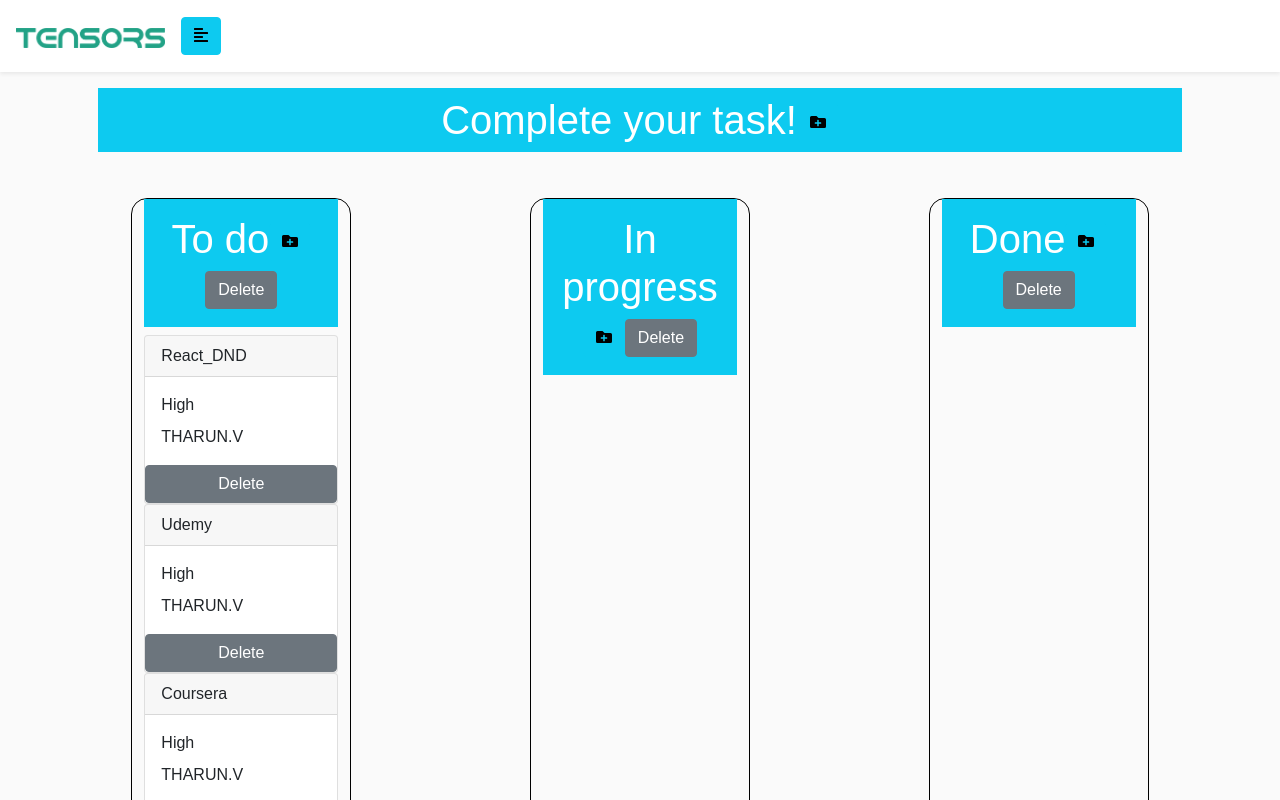
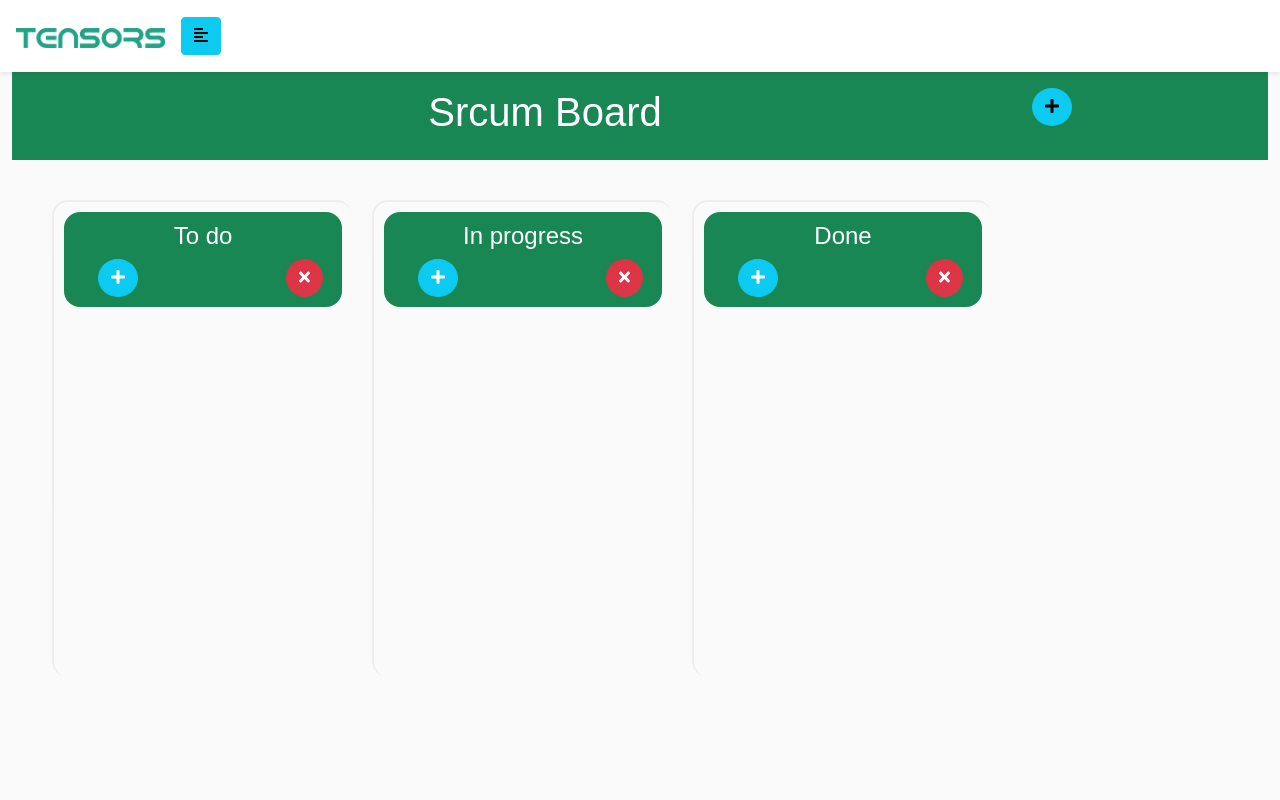
Before and after one commit to tensorsiitm/tensors_dashboard, a React (Create React App) app: page /webops in a window 1280 px wide. Shown: the top 800 px of the page. Built offline with nearby package versions, Linux system fonts and the light colour scheme.

Commit message:
SCRUM_BOARD4

```diff
--- a/src/components/scrumBoard/board/Column.css
+++ b/src/components/scrumBoard/board/Column.css
@@ -1,7 +1,23 @@
 .div2 {
-  width: 220px;
+  min-width: 300px !important;
   display: flex;
   flex-direction: column;
-  border: 1px solid black;
   border-radius: 16px;
+  padding: 10px;
+  border-left: 2px solid rgba(0, 0, 0, 0.05);
+  border-top: 2px solid rgba(0, 0, 0, 0.05);
+  margin: 10px;
 }
+.header_ {
+  padding: 10px;
+  border-radius: 16px;
+  margin-bottom: 10px;
+}
+.div3 {
+  display: flex;
+  flex-direction: column;
+  flex: 0 0 350px;
+  overflow-y: auto;
+  height: 100%;
+  padding: 0 15px;
+}
--- a/src/components/scrumBoard/board/Column.js
+++ b/src/components/scrumBoard/board/Column.js
@@ -1,19 +1,34 @@
 import React from "react";
 import { Component } from "react";
+import {
+  Modal,
+  ModalBody,
+  ModalHeader,
+  Form,
+  FormGroup,
+  Col,
+  Button,
+} from "reactstrap";
 import Task from "../card/Task";
 import "./Column.css";
 import { Droppable } from "react-beautiful-dnd";
 import { FontAwesomeIcon } from "@fortawesome/react-fontawesome";
-import { faFolderPlus } from "@fortawesome/free-solid-svg-icons";
+import { faPlus, faTimes } from "@fortawesome/free-solid-svg-icons";
 import Modal_Form from "../modal_form";
-import { Button } from "reactstrap";
 class Column extends Component {
   constructor(props) {
     super(props);
-    this.state = { isOpen: false };
+    this.state = { isOpen: false, isModalOpen: false };
   }
+  handleSubmit = (e) => {
+    e.preventDefault();
+    this.handleModalClick();
+  };
   handleClick = () => {
     this.setState({ isOpen: !this.state.isOpen });
+  };
+  handleModalClick = () => {
+    this.setState({ isModalOpen: !this.state.isModalOpen });
   };
   handleState = (newTask) => {
     newTask.columnId = this.props.column.id;
@@ -23,23 +38,36 @@ class Column extends Component {
   render() {
     return (
       <>
-        <div className="container div2">
-          <h1 className="text-center bg-info text-white p-3">
-            {this.props.column.title}
-            <button className="btn btn-info">
-              <FontAwesomeIcon icon={faFolderPlus} onClick={this.handleClick} />
-            </button>
-            <Button
-              onClick={() => this.props.handleDeleteBoard(this.props.column.id)}
-            >
-              Delete
-            </Button>
-          </h1>
-
+        <div className="div2">
+          <div className="header_ bg-success">
+            <h4 className="text-center  text-white">
+              {this.props.column.title}
+            </h4>
+            <div className="row">
+              <div className="col-5 offset-1">
+                <button
+                  className="btn btn-info text-white"
+                  style={{ borderRadius: "50%" }}
+                >
+                  <FontAwesomeIcon icon={faPlus} onClick={this.handleClick} />
+                </button>
+              </div>
+              <div className="col-1 offset-3">
+                <button
+                  className="btn text-white btn-danger"
+                  style={{ borderRadius: "50%" }}
+                  onClick={this.handleModalClick}
+                >
+                  <FontAwesomeIcon icon={faTimes} />
+                </button>
+              </div>
+            </div>
+          </div>
           <Droppable droppableId={this.props.column.id} type="task">
             {(provided) => (
               <div
-                style={{ flexGrow: 1, minHeight: "100px" }}
+                style={{ backgroundColor: "transparent" }}
+                className="div3"
                 ref={provided.innerRef}
                 {...provided.droppableProps}
               >
@@ -62,6 +90,34 @@ class Column extends Component {
           handleClick={this.handleClick}
           handleState={this.handleState}
         />
+        <Modal isOpen={this.state.isModalOpen}>
+          <ModalHeader
+            toggle={this.handleModalClick}
+            className="bg-warning text-white"
+          >
+            Warning
+          </ModalHeader>
+          <ModalBody>
+            <Form onSubmit={() => this.handleSubmit()}>
+              <FormGroup row>
+                <Col xs={9}>
+                  <div>Are You Sure You Want To Delete</div>
+                </Col>
+                <Col xs={3}>
+                  {" "}
+                  <Button
+                    onClick={() =>
+                      this.props.handleDeleteBoard(this.props.column.id)
+                    }
+                    className="mt-1 bg-danger"
+                  >
+                    Delete
+                  </Button>
+                </Col>
+              </FormGroup>
+            </Form>
+          </ModalBody>
+        </Modal>
       </>
     );
   }
--- a/src/components/scrumBoard/card/Task.js
+++ b/src/components/scrumBoard/card/Task.js
@@ -1,17 +1,40 @@
-import React from "react";
+import React, { Component } from "react";
 import "./Task.css";
 import {
   Card,
   CardBody,
   CardHeader,
-  CardTitle,
   CardText,
+  Modal,
+  ModalBody,
+  ModalHeader,
+  Form,
+  FormGroup,
+  Col,
   Button,
 } from "reactstrap";
+import { FontAwesomeIcon } from "@fortawesome/react-fontawesome";
+import { faTimes } from "@fortawesome/free-solid-svg-icons";
 import { Draggable } from "react-beautiful-dnd";
-const Task = (props) => {
+const Card_ = (result) => {
+  const colorCode = {
+    HIGH: "bg-danger",
+    LOW: "bg-primary",
+    MEDIUM: "bg-warning",
+  };
+  return "col-2 offset-3 " + colorCode[result];
+};
+class Task extends Component {
+  state = {
+    isOpen: false,
+  };
+  handleClick = () => {
+    this.setState({ isOpen: !this.state.isOpen });
+  };
+  render() {
     return (
-    <Draggable draggableId={props.task.id} index={props.index}>
+      <>
+        <Draggable draggableId={this.props.task.id} index={this.props.index}>
           {(provided) => (
             <>
               <div
@@ -19,22 +42,67 @@ const Task = (props) => {
                 {...provided.dragHandleProps}
                 ref={provided.innerRef}
               >
-            <Card key={props.task.id}>
-              <CardHeader>{props.task.task_name}</CardHeader>
+                <Card key={this.props.task.id} className="div5">
+                  <CardHeader className="bg-success text-white card_header">
+                    <div className="row">
+                      <div className="col-7">{this.props.task.task_name}</div>
+                      <div
+                        className={Card_(this.props.task.priority)}
+                        style={{
+                          width: "24px",
+                          height: "24px",
+                          borderRadius: "50%",
+                        }}
+                      ></div>
+                    </div>
+                  </CardHeader>
                   <CardBody>
-                <CardTitle>
-                  <span>{props.task.priority}</span>
-                </CardTitle>
-                <CardText>{props.task.assign}</CardText>
+                    <CardText>
+                      {this.props.task.assign}
+                      <div className="text-muted">
+                        {this.props.task.deadline.toDateString()}
+                      </div>
+                      <div className="row">
+                        <div className="col-2 offset-9">
+                          <button
+                            style={{ borderRadius: "50%" }}
+                            className="btn btn-danger"
+                            onClick={this.handleClick}
+                          >
+                            <FontAwesomeIcon icon={faTimes} />
+                          </button>
+                        </div>
+                      </div>
+                    </CardText>
                   </CardBody>
-              <Button onClick={() => props.handleDelete(props.task.id)}>
-                Delete
-              </Button>
                 </Card>
               </div>
             </>
           )}
         </Draggable>
+        <Modal isOpen={this.state.isOpen}>
+          <ModalHeader
+            toggle={this.handleClick}
+            className="bg-warning text-white"
+          >
+            Warning
+          </ModalHeader>
+          <ModalBody>
+            <Form onSubmit={() => this.props.handleDelete(this.props.task.id)}>
+              <FormGroup row>
+                <Col xs={9}>
+                  <div>Are You Sure You Want To Delete</div>
+                </Col>
+                <Col xs={3}>
+                  {" "}
+                  <Button className="mt-1 bg-danger">Delete</Button>
+                </Col>
+              </FormGroup>
+            </Form>
+          </ModalBody>
+        </Modal>
+      </>
     );
-};
+  }
+}
 export default Task;
--- a/src/components/scrumBoard/inital_data.js
+++ b/src/components/scrumBoard/inital_data.js
@@ -1,51 +1,20 @@
 const initialData = {
   tasks: {
-    "task-1": {
-      id: "task-1",
-      task_name: "React_DND",
-      assign: "THARUN.V",
-      deadline: "29th Nov",
-      public: false,
-      description: "Just Do It",
-      priority: "High",
-      columnId: "column-1",
-    },
-    "task-2": {
-      id: "task-2",
-      task_name: "Udemy",
-      assign: "THARUN.V",
-      deadline: "29th Nov",
-      public: false,
-      description: "Just Do It",
-      priority: "High",
-      columnId: "column-1",
-    },
-    "task-3": {
-      id: "task-3",
-      task_name: "Coursera",
-      assign: "THARUN.V",
-      deadline: "29th Nov",
-      public: false,
-      description: "Just Do It",
-      priority: "High",
-      columnId: "column-1",
-    },
-    "task-4": {
-      id: "task-4",
-      task_name: "CODE",
-      assign: "THARUN.V",
-      deadline: "29th Nov",
-      public: false,
-      description: "Just Do It",
-      priority: "High",
-      columnId: "column-1",
-    },
+    // "task-1": {
+    //   id: "task-1",
+    //   task_name: "React_DND",
+    //   assign: "THARUN.V",
+    //   deadline: "29th Nov",
+    //   description: "Just Do It",
+    //   priority: "HIGH",
+    //   columnId: "column-1",
+    // },
   },
   columns: {
     "column-1": {
       id: "column-1",
       title: "To do",
-      taskIds: ["task-1", "task-2", "task-3", "task-4"],
+      taskIds: [], //taskIds:["task-1"]
     },
     "column-2": {
       id: "column-2",
@@ -58,7 +27,6 @@ const initialData = {
       taskIds: [],
     },
   },
-  // Facilitate reordering of the columns
   columnOrder: ["column-1", "column-2", "column-3"],
 };
 
--- a/src/components/scrumBoard/modal_form.js
+++ b/src/components/scrumBoard/modal_form.js
@@ -5,8 +5,6 @@ import {
   ModalBody,
   ModalHeader,
   Col,
-  Row,
-  FormFeedback,
   FormGroup,
   Form,
   Input,
@@ -21,9 +19,8 @@ class Modal_Form extends Component {
       task_name: "",
       assign: "THARUN.V",
       deadline: "",
-      public: false,
       description: "",
-      priority: "",
+      priority: "LOW",
     };
     this.handleChange = this.handleChange.bind(this);
     this.handleSubmit = this.handleSubmit.bind(this);
@@ -37,9 +34,8 @@ class Modal_Form extends Component {
       task_name: "",
       assign: "THARUN.V",
       deadline: "",
-      public: false,
       description: "",
-      priority: "",
+      priority: "LOW",
     });
   }
   handleChange(e) {
@@ -48,49 +44,6 @@ class Modal_Form extends Component {
   }
   handleDatePicker(date) {
     this.setState({ deadline: date });
-  }
-  handlePublic() {
-    let value = this.state.public ? (
-      <FormGroup row>
-        <Label htmlFor="assign" md={3}>
-          Assign To
-        </Label>
-        <Col md={9}>
-          <Input
-            type="select"
-            name="assign"
-            id="assign"
-            value={this.state.assign}
-            onChange={this.handleChange}
-          >
-            <option>THARUN.V</option>
-            <option>VISHNU</option>
-            <option>RISHAB</option>
-            <option>RAJESH</option>
-          </Input>
-        </Col>
-      </FormGroup>
-    ) : (
-      <FormGroup row>
-        <Label htmlFor="priority" md={3}>
-          Priority
-        </Label>
-        <Col md={9}>
-          <Input
-            type="select"
-            name="priority"
-            id="priority"
-            value={this.state.priority}
-            onChange={this.handleChange}
-          >
-            <option>LOW</option>
-            <option>MEDIUM</option>
-            <option>HIGH</option>
-          </Input>
-        </Col>
-      </FormGroup>
-    );
-    return value;
   }
   render() {
     return (
@@ -127,19 +80,44 @@ class Modal_Form extends Component {
                 />
               </Col>
             </FormGroup>
-            <FormGroup row check>
-              <Label md={{ offset: 3 }} check>
+            <FormGroup row>
+              <Label htmlFor="assign" md={3}>
+                Assign To
+              </Label>
+              <Col md={9}>
                 <Input
-                  type="checkbox"
-                  id="public"
-                  name="public"
-                  value={this.state.public}
+                  type="select"
+                  name="assign"
+                  id="assign"
+                  value={this.state.assign}
                   onChange={this.handleChange}
-                />{" "}
-                Public
+                >
+                  <option>THARUN.V</option>
+                  <option>VISHNU</option>
+                  <option>RISHAB</option>
+                  <option>RAJESH</option>
+                </Input>
+              </Col>
+            </FormGroup>
+            <FormGroup row>
+              <Label htmlFor="priority" md={3}>
+                Priority
               </Label>
+              <Col md={9}>
+                <Input
+                  type="select"
+                  name="priority"
+                  id="priority"
+                  value={this.state.priority}
+                  onChange={this.handleChange}
+                >
+                  <option>LOW</option>
+                  <option>MEDIUM</option>
+                  <option>HIGH</option>
+                </Input>
+              </Col>
             </FormGroup>
-            {this.handlePublic()}
+
             <FormGroup row>
               <Label htmlFor="description" md={3}>
                 Description
--- a/src/components/scrumBoard/scrum_board/scrum_board.css
+++ b/src/components/scrumBoard/scrum_board/scrum_board.css
@@ -2,7 +2,8 @@
   display: flex;
   flex-direction: row;
   padding: 30px;
+  overflow: auto;
 }
 .div0 {
-  height: calc(100% - 72px);
+  max-height: calc(100vh- 72px);
 }
--- a/src/components/scrumBoard/scrum_board/scrum_board.js
+++ b/src/components/scrumBoard/scrum_board/scrum_board.js
@@ -10,7 +10,7 @@ import {
 import Column from "../board/Column";
 import { connect } from "react-redux";
 import { FontAwesomeIcon } from "@fortawesome/react-fontawesome";
-import { faFolderPlus } from "@fortawesome/free-solid-svg-icons";
+import { faFolderPlus, faPlus } from "@fortawesome/free-solid-svg-icons";
 import "./scrum_board.css";
 import { DragDropContext } from "react-beautiful-dnd";
 import {
@@ -146,13 +146,22 @@ class SrcumBoard extends Component {
   render() {
     return (
       <div className="div0">
-        <div className="container">
-          <h1 className="text-center bg-info text-white m-3 p-2">
-            Complete your task!
-            <button className="btn btn-info">
-              <FontAwesomeIcon icon={faFolderPlus} onClick={this.handleClick} />
-            </button>
-          </h1>
+        <div className="bg-success p-3">
+          <div className="container">
+            <div className="row">
+              <div className="col-10">
+                <h1 className="text-center text-white">Srcum Board</h1>
+              </div>
+              <div className="col-2 ">
+                <button
+                  className="btn btn-info"
+                  style={{ borderRadius: "50%" }}
+                >
+                  <FontAwesomeIcon icon={faPlus} onClick={this.handleClick} />
+                </button>
+              </div>
+            </div>
+          </div>
         </div>
         <DragDropContext onDragEnd={this.onDrag}>
           <div className="div1">
--- a/src/redux/Reducer.js
+++ b/src/redux/Reducer.js
@@ -2,7 +2,6 @@ import initialData from "../components/scrumBoard/inital_data";
 export const Reducer = (state = initialData, action) => {
   switch (action.type) {
     case "ADD_TASK": {
-      console.log(state.columns[action.payload.columnId].taskIds);
       return {
         ...state,
         columns: {
```
Also changed, not shown: src/components/scrumBoard/card/Task.css (+9 -0 lines). Lines whose indentation alone changed are shown as unchanged.
